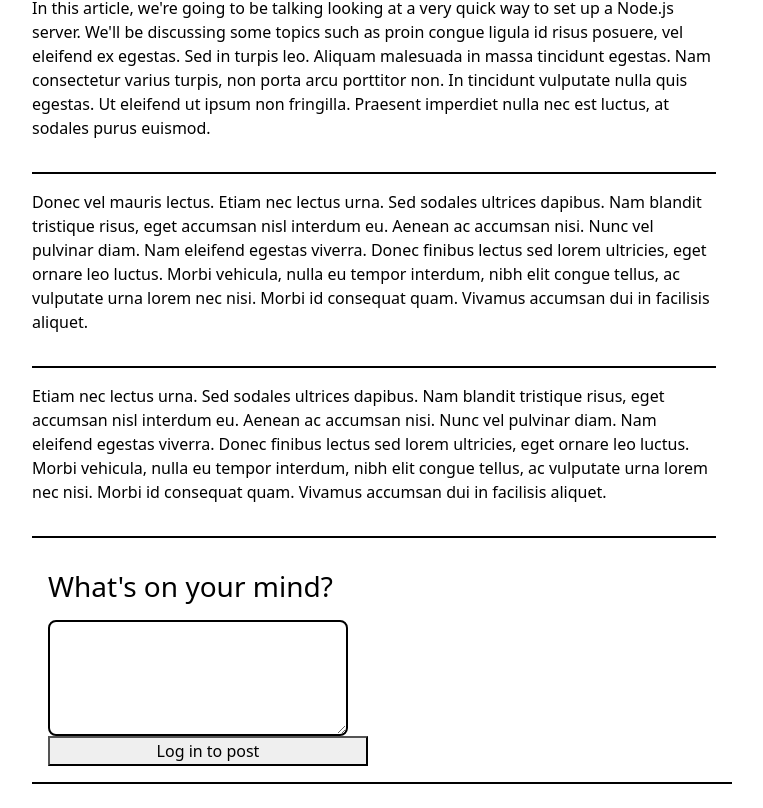
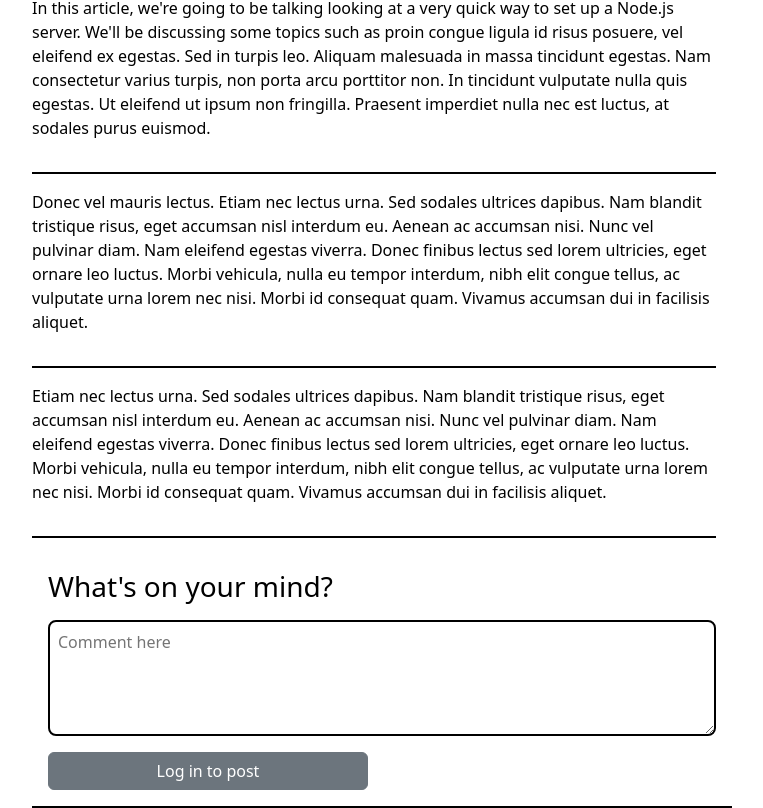
Before and after one commit to KazAttarwala/SimpleBlogApp, a React (Create React App) app: page /articles/learn-node in a window 1280 px wide. Shown: the part 323-1131 px from the top of the page, without its empty margins (258-1021 px from the left). Before the commit the page ends 1107 px from the top, so only its background shows below. Built offline with nearby package versions, Linux system fonts and the light colour scheme; no server answers.

Commit message:
fixed bug that prevented adding comments

```diff
--- a/src/components/AddCommentForm.tsx
+++ b/src/components/AddCommentForm.tsx
@@ -1,23 +1,23 @@
 import axios from "axios"
 import { useState } from "react";
+import { Button } from "react-bootstrap";
 import { useNavigate } from "react-router-dom";
 import useUser from "../hooks/useUser";
 
 const AddCommentForm = (props: any) => {
     const [commentText, setCommentText] = useState("");
-    const {user, isLoading} : any = useUser();
+    const { user, isLoading }: any = useUser();
     const navigate = useNavigate();
 
-    const addComment = async (e: any) => {
-        e.preventDefault();
+    const addComment = async () => {
         const token = user && await user.getIdToken();
         const res = await axios.post(`/api/articles/${props.articleId}/comment`, {
             text: commentText,
             postedBy: 'Qais'
         },
-        {
-            headers: {authToken: token}
-        });
+            {
+                headers: { authToken: token }
+            });
         setCommentText("");
         props.onArticleUpdated(res.data);
     }
@@ -29,13 +29,11 @@ const AddCommentForm = (props: any) => {
     return (
         <div id="add-comment-form">
             <h3>What's on your mind?</h3>
-            <form onSubmit={addComment}>
-                <textarea value={commentText} onChange={handleChange} rows={4} cols={50} name="text"></textarea>
-                {user
-                    ? <button>Post</button>
-                    : <button onClick={() => navigate('/login')}>Log in to post</button>
-                }
-            </form>
+            <textarea style={{ width: '100%' }} placeholder="Comment here" value={commentText} rows={4} onChange={handleChange} name="text"></textarea>
+            {user
+                ? <Button className="mt-3" variant="secondary" onClick={() => addComment()}>Post</Button>
+                : <Button className="mt-3" variant="secondary" onClick={() => navigate('/login')}>Log in to post</Button>
+            }
         </div>
     )
 }
```
